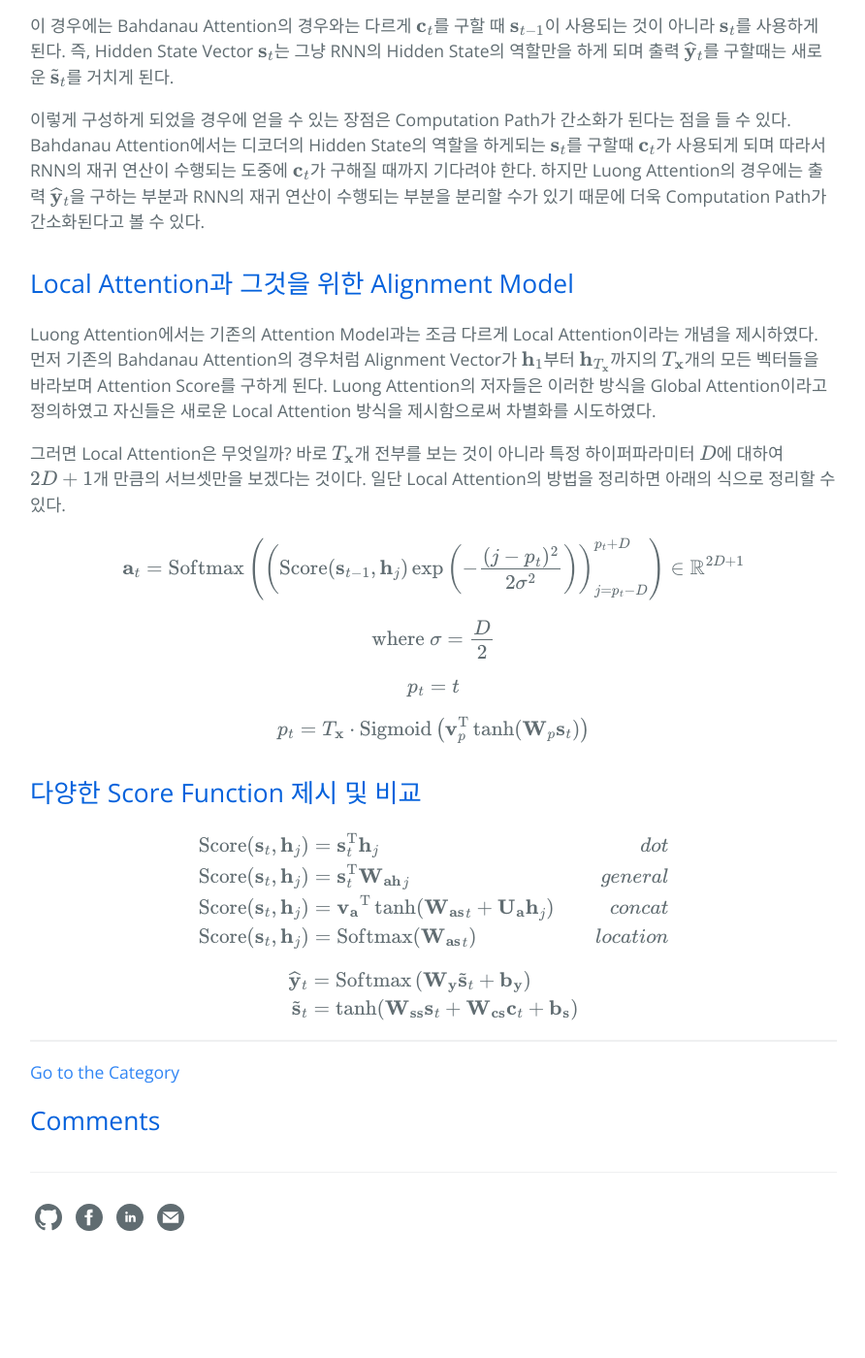
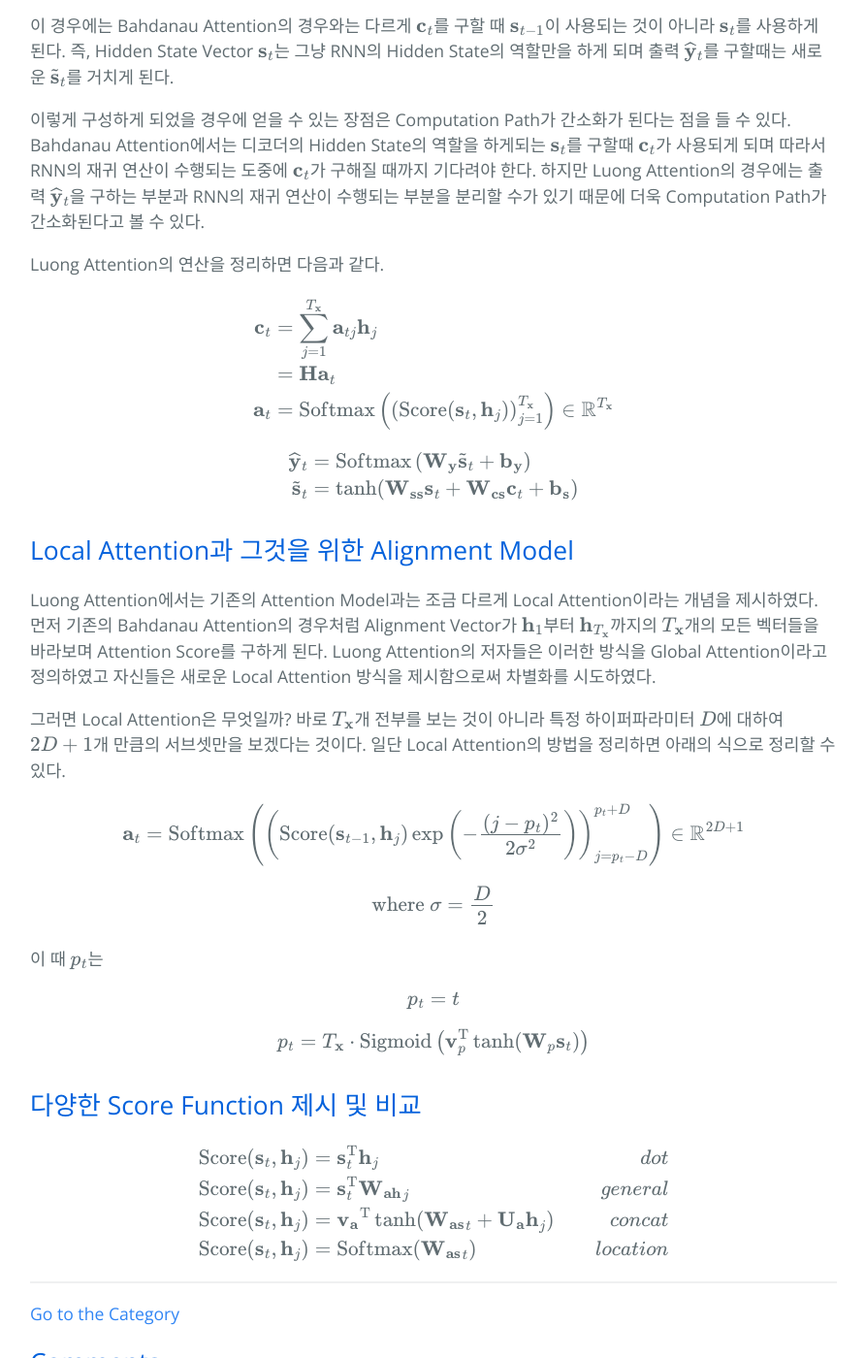
Before and after one commit to hcnoh/hcnoh.github.io, a Jekyll site: the page built from _posts/2019-01-01-luong-attention.md, in a window 1280 px wide and 1400 px high, scrolled down 1963 px. Shown: the whole window at 97% size, without its empty margins (193-1085 px from the left). Built offline with Jekyll 4.4.1, drawn with Linux system fonts in a browser that asks for light colours; formulas are drawn with MathJax 3; comment, search, counter and statistics services are not loaded; before the commit the page ends 3286 px from its top, so only the background shows below that.

Commit message:
Update 2019-01-01-luong-attention.md

```diff
--- a/_posts/2019-01-01-luong-attention.md
+++ b/_posts/2019-01-01-luong-attention.md
@@ -60,6 +60,27 @@ $$
 
 이렇게 구성하게 되었을 경우에 얻을 수 있는 장점은 Computation Path가 간소화가 된다는 점을 들 수 있다. Bahdanau Attention에서는 디코더의 Hidden State의 역할을 하게되는 $$\mathbf{s}_t$$를 구할때 $$\mathbf{c}_t$$가 사용되게 되며 따라서 RNN의 재귀 연산이 수행되는 도중에 $$\mathbf{c}_t$$가 구해질 때까지 기다려야 한다. 하지만 Luong Attention의 경우에는 출력 $$\widehat{\mathbf{y}}_t$$을 구하는 부분과 RNN의 재귀 연산이 수행되는 부분을 분리할 수가 있기 때문에 더욱 Computation Path가 간소화된다고 볼 수 있다.
 
+Luong Attention의 연산을 정리하면 다음과 같다.
+
+$$
+\begin{align*}
+\mathbf{c}_t
+& = \sum_{j=1}^{T_{\mathbf{x}}} \mathbf{a}_{tj}\mathbf{h}_j \\
+& = \mathbf{H} \mathbf{a}_t \\
+\mathbf{a}_t
+& = \text{Softmax}\left(\left(\text{Score}(\mathbf{s}_{t}, \mathbf{h}_j)\right)_{j=1}^{T_{\mathbf{x}}}\right) \in \mathbb{R}^{T_{\mathbf{x}}}
+\end{align*}
+$$
+
+$$
+\begin{align*}
+\widehat{\mathbf{y}}_t
+& = \text{Softmax}\left( \mathbf{W_y}\tilde{\mathbf{s}}_t + \mathbf{b_y} \right) \\
+\tilde{\mathbf{s}}_t
+& = \tanh(\mathbf{W_{ss}}\mathbf{s}_t + \mathbf{W_{cs}}\mathbf{c}_t + \mathbf{b_s})
+\end{align*}
+$$
+
 ## Local Attention과 그것을 위한 Alignment Model
 Luong Attention에서는 기존의 Attention Model과는 조금 다르게 Local Attention이라는 개념을 제시하였다. 먼저 기존의 Bahdanau Attention의 경우처럼 Alignment Vector가 $$\mathbf{h}_1$$부터 $$\mathbf{h}_{T_{\mathbf{x}}}$$까지의 $$T_{\mathbf{x}}$$개의 모든 벡터들을 바라보며 Attention Score를 구하게 된다. Luong Attention의 저자들은 이러한 방식을 Global Attention이라고 정의하였고 자신들은 새로운 Local Attention 방식을 제시함으로써 차별화를 시도하였다.
 
@@ -74,6 +95,8 @@ $$
 \text{where} \ \sigma = \frac{D}{2}
 \end{align*}
 $$
+
+이 때 $$p_t$$는
 
 $$
 p_t = t
@@ -101,12 +124,3 @@ $$
 & location
 \end{align*}
 $$
-
-$$
-\begin{align*}
-\widehat{\mathbf{y}}_t
-& = \text{Softmax}\left( \mathbf{W_y}\tilde{\mathbf{s}}_t + \mathbf{b_y} \right) \\
-\tilde{\mathbf{s}}_t
-& = \tanh(\mathbf{W_{ss}}\mathbf{s}_t + \mathbf{W_{cs}}\mathbf{c}_t + \mathbf{b_s})
-\end{align*}
-$$
```
